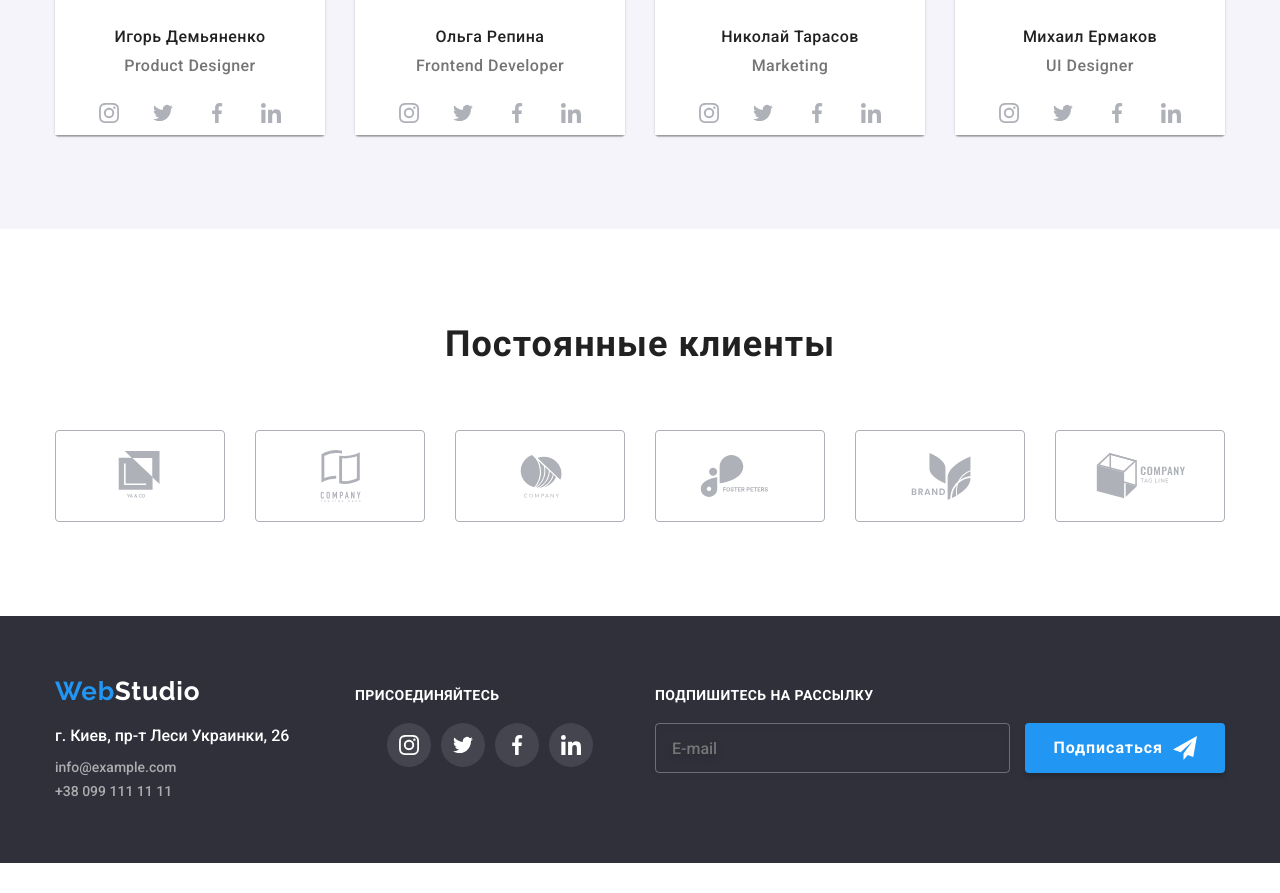
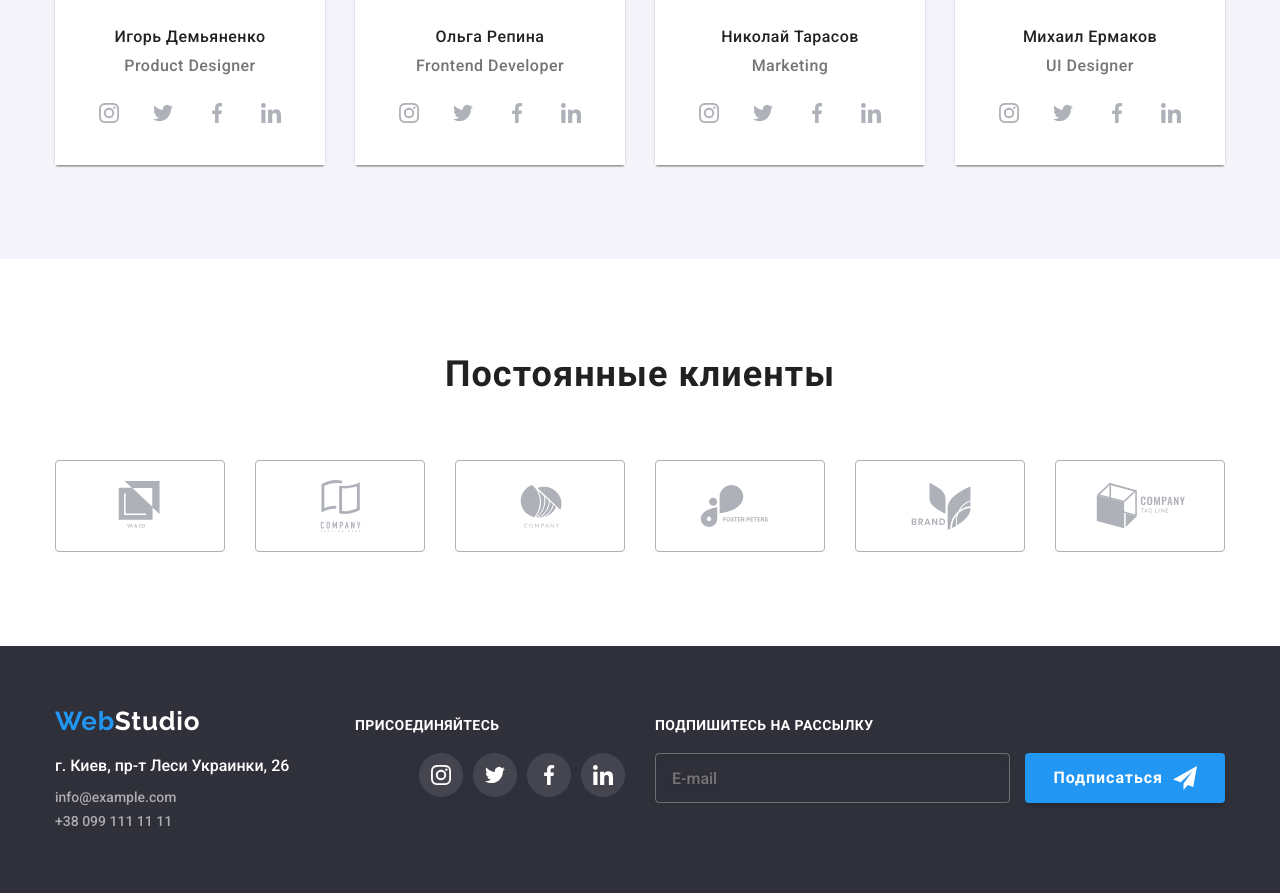
Before and after one commit to BYuliaL/goit-markup-hw-08, a plain HTML site: page index.html in a window 1280 px wide. Shown: the part 2041-2934 px from the top of the page. Before the commit the page ends 2904 px from the top, so only its background shows below. Drawn offline with Linux system fonts and the light colour scheme.

Commit message:
падінги іконок

```diff
--- a/sass/components/_social-icon.scss
+++ b/sass/components/_social-icon.scss
@@ -3,7 +3,7 @@
   justify-content: center;
   padding-bottom: 30px;
 
-  @media screen and (min-width: 1200px) {
+  @media screen and (max-width: 1199px) {
     justify-content: center;
   }
 
@@ -39,3 +39,13 @@
     fill: #afb1b8;
   }
 }
+
+.footer-box .social-icons {
+  @media screen and (min-width: 1200px) {
+    justify-content: right;
+  }
+}
+
+.staff__box .social-icons {
+  padding-bottom: 30px;
+}
```
Also changed, not shown: sass/layouts/_staff.scss (+1 -7 lines), css/main.css, css/main.min.css, 2 other files.
